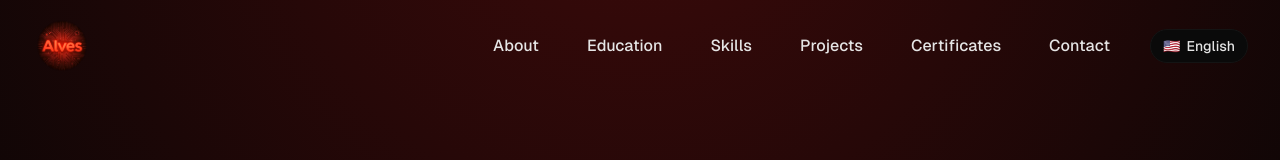
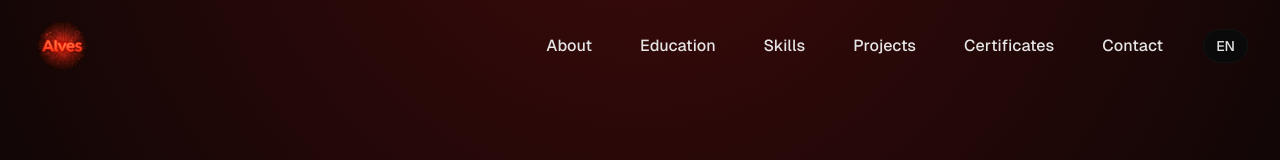
Before and after one commit to ClaudineiAlves/my_portifolio, a Next.js app: page / in a window 1280 px wide. Shown: the top 160 px of the page. Built offline with nearby package versions, Linux system fonts and the light colour scheme; no server answers.

Commit message:
fix: remove emoji de bandeira do Navbar

```diff
--- a/src/app/components/Navbar.tsx
+++ b/src/app/components/Navbar.tsx
@@ -7,13 +7,6 @@ import { usePathname } from "next/navigation";
 import { useState, useEffect } from "react";
 import { Link as ScrollLink } from "react-scroll";
 import { useLanguage } from "@/contexts/LanguageContext";
-import { type Locale, localeNames } from "@/i18n";
-
-// Flags para cada idioma suportado
-const flags: Record<Locale, string> = {
-  en: "🇺🇸",
-  pt: "🇧🇷",
-};
 
 // Chaves de tradução para cada item da navbar
 const navItemKeys = [
@@ -32,6 +25,9 @@ function LanguageToggle() {
 
   const toggle = () => setLocale(locale === "en" ? "pt" : "en");
 
+  // ✅ Label sem bandeira — apenas código do idioma
+  const label = locale === "en" ? "EN" : "PT";
+
   return (
     <button
       onClick={toggle}
@@ -41,8 +37,7 @@ function LanguageToggle() {
                  transition-all duration-300 text-sm font-medium
                  text-content-secondary hover:text-primary-400 select-none"
     >
-      <span>{flags[locale]}</span>
-      <span className="hidden sm:inline">{localeNames[locale]}</span>
+      <span>{label}</span>
     </button>
   );
 }
```
